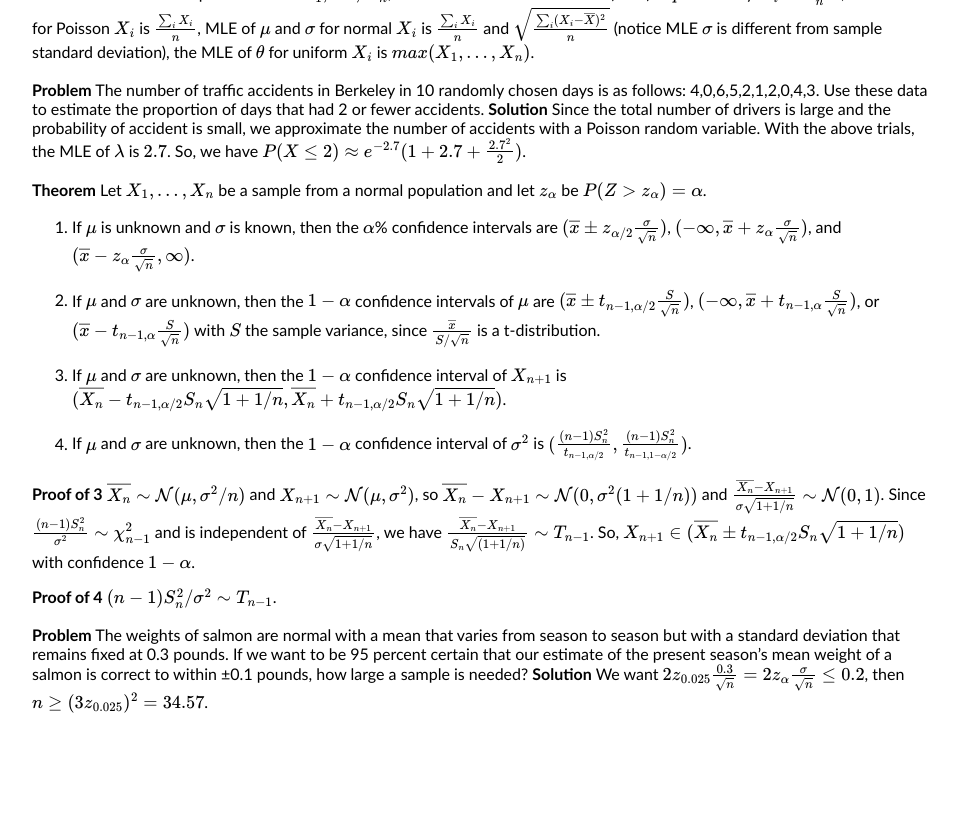
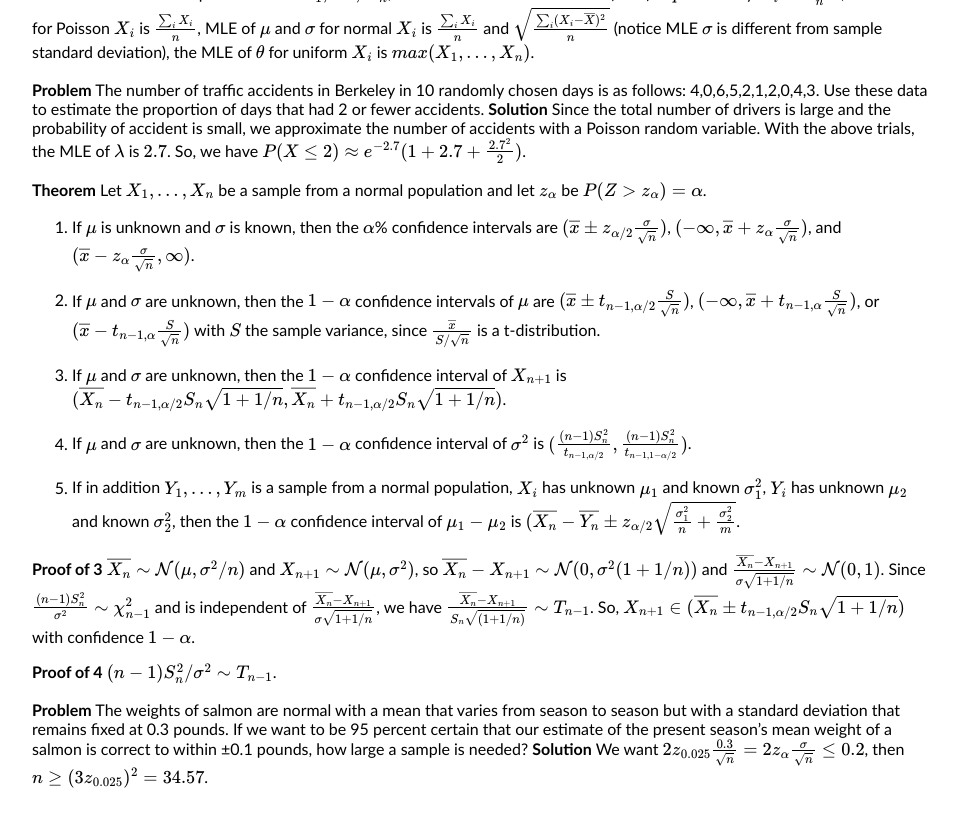
Before and after one commit to henryzhang11/questions-I-have, a Jekyll site: the page built from _posts/2023-08-20-probability-theory-review.md, in a window 1280 px wide and 900 px high, scrolled down 4198 px. Shown: the top 827 px of the window, without its empty margins (160-1118 px from the left). Built offline with Jekyll 4.4.1, drawn with Linux system fonts in a browser that asks for light colours; formulas are drawn with MathJax 3.

Commit message:
Update 2023-08-20-probability-theory-review.md

```diff
--- a/_posts/2023-08-20-probability-theory-review.md
+++ b/_posts/2023-08-20-probability-theory-review.md
@@ -118,11 +118,12 @@ title: "probability theory review"
 
 4. If $\mu$ and $\sigma$ are unknown, then the $1-\alpha$ confidence interval of $\sigma^2$ is $(\frac{(n-1)S_n^2}{t_{n-1,\alpha/2}},\frac{(n-1)S_n^2}{t_{n-1,1-\alpha/2}})$.
 
+5. If in addition $Y_1,...,Y_m$ is a sample from a normal population, $X_i$ has unknown $\mu_1$ and known $\sigma_1^2$, $Y_i$ has unknown $\mu_2$ and known $\sigma_2^2$, then the $1-\alpha$ confidence interval of $\mu_1-\mu_2$ is $(\overline{X_n}-\overline{Y_n}\pm z_{\alpha/2}\sqrt{\frac{\sigma_1^2}{n}+\frac{\sigma_2^2}{m}}$.
+
 
 **Proof of 3** $\overline{X_n}\sim\mathcal{N}(\mu,\sigma^2/n)$ and $X_{n+1}\sim\mathcal{N}(\mu,\sigma^2)$, so $\overline{X_n}-X_{n+1}\sim\mathcal{N}(0,\sigma^2(1+1/n))$ and $\frac{\overline{X_n}-X_{n+1}}{\sigma\sqrt{1+1/n}}\sim\mathcal{N}(0,1)$. Since $\frac{(n-1)S_n^2}{\sigma^2}\sim \chi_{n-1}^2$ and is independent of $\frac{\overline{X_n}-X_{n+1}}{\sigma\sqrt{1+1/n}}$, we have $\frac{\overline{X_n}-X_{n+1}}{S_n\sqrt{(1+1/n)}}\sim T_{n-1}$. So, $X_{n+1}\in (\overline{X_n}\pm t_{n-1,\alpha/2}S_n\sqrt{1+1/n})$ with confidence $1-\alpha$.
 
 **Proof of 4** $(n-1)S_n^2/\sigma^2\sim T_{n-1}$.
 
-
 **Problem** The weights of salmon are normal with a mean that varies from season to season but with a standard deviation that remains fixed at 0.3 pounds. If we want to be 95 percent certain that our estimate of the present season’s mean weight of a salmon is correct to within ±0.1 pounds, how large a sample is needed?
 **Solution** We want $2z_{0.025}\frac{0.3}{\sqrt{n}}=2z_{\alpha}\frac{\sigma}{\sqrt{n}}\leq 0.2$, then $n\geq (3z_{0.025})^2=34.57$.
```
